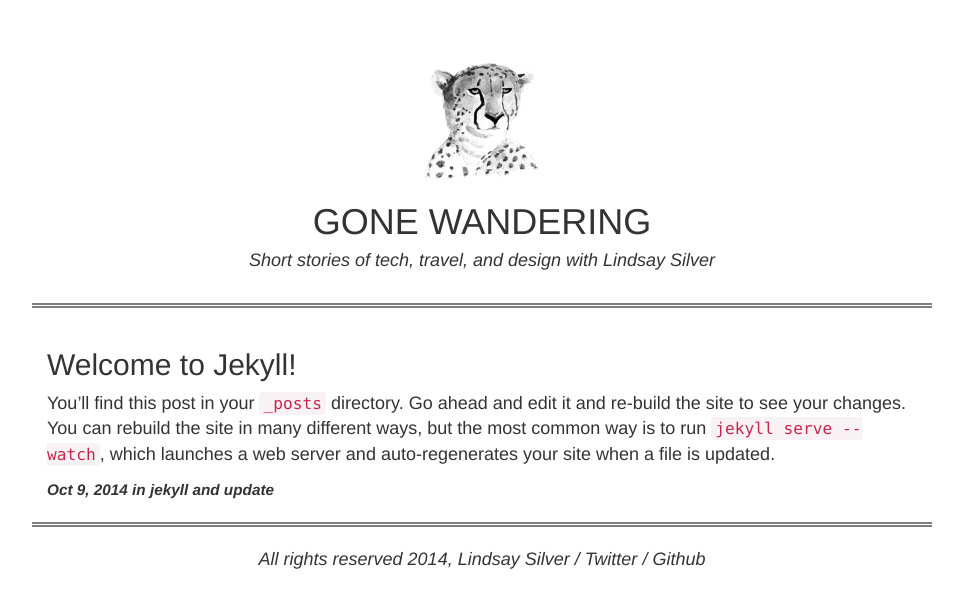
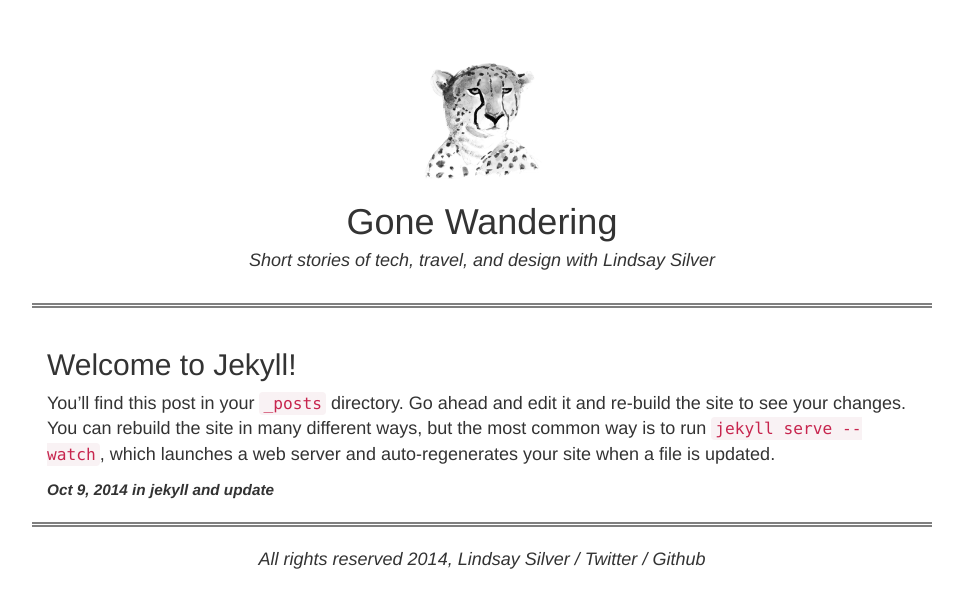
Before and after one commit to gonewandering/gonewandering.github.io, a Jekyll site: the page built from index.html, in a window 1280 px wide. Shown: the top 608 px of the page, without its empty margins (158-1121 px from the left). Built offline with Jekyll 4.4.1, drawn with Linux system fonts in a browser that asks for light colours; nearby versions of some CDN libraries.

Commit message:
Changed Title

```diff
--- a/_includes/header.html
+++ b/_includes/header.html
@@ -6,7 +6,7 @@
     </div>
     <div class="row brand-text">
         <div class="col-sm-12 center">
-            <h1 class="brand"><a href="/">GONE WANDERING</a></h1>
+            <h1 class="brand"><a href="/">Gone Wandering</a></h1>
             <p>Short stories of tech, travel, and design with Lindsay Silver</p>
         </div>
     </div>
```
